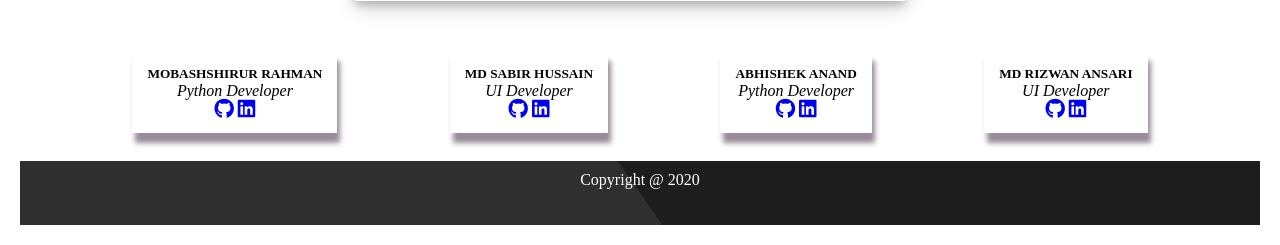
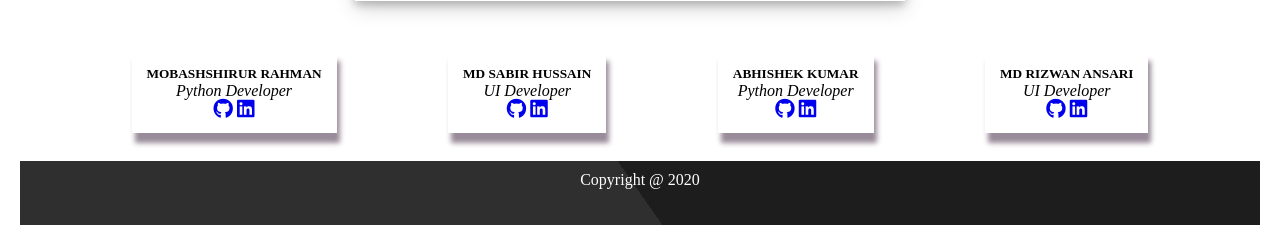
Before and after one commit to mobashshirurrahman/ipl-score-predictor, a Flask app: page / in a window 1280 px wide. Shown: the part 850-1095 px from the top of the page. Run offline with Flask 2, Linux system fonts and the light colour scheme; parts of the project's set-up code (start-up, migrations or seed data) failed here and were passed over; some libraries are stand-ins or nearby versions.

Commit message:
Update index.html

```diff
--- a/templates/index.html
+++ b/templates/index.html
@@ -92,7 +92,7 @@
       <a target="_blank" href="https://github.com/mobashshirurrahman"><i class="fab fa-github fa-lg contact-icon"></i></a>
       <a target="_blank" href="https://www.linkedin.com/in/mobashshirur-rahman-%F0%9F%91%B2-765186158/"><i class="fab fa-linkedin fa-lg contact-icon"></i></a>
     </div>
-    <div class="n1"><h5>ABHISHEK ANAND</h5>
+    <div class="n1"><h5>ABHISHEK KUMAR</h5>
       <p style="font-style: italic;">Python Developer</p>
       <a target="_blank" href="https://github.com/mobashshirurrahman"><i class="fab fa-github fa-lg contact-icon"></i></a>
       <a target="_blank" href="https://www.linkedin.com/in/mobashshirur-rahman-%F0%9F%91%B2-765186158/"><i class="fab fa-linkedin fa-lg contact-icon"></i></a></div>
```
